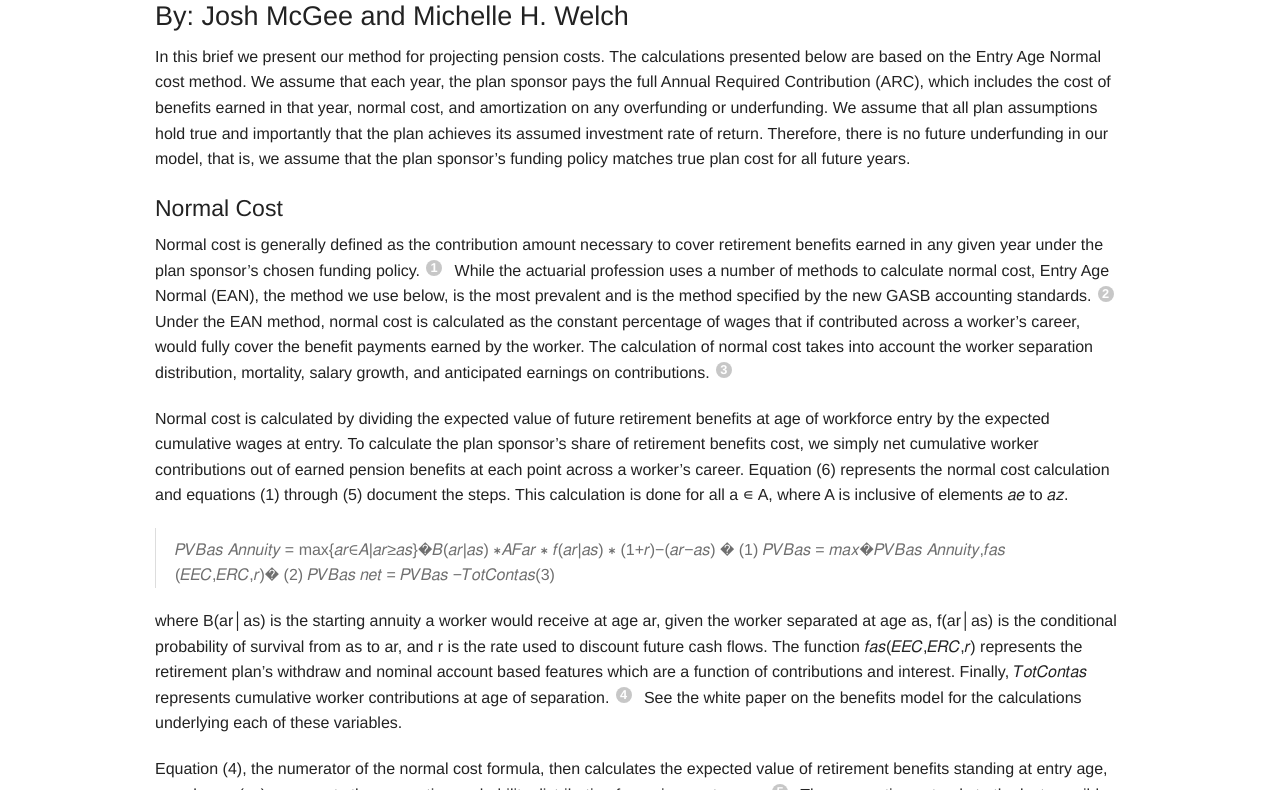
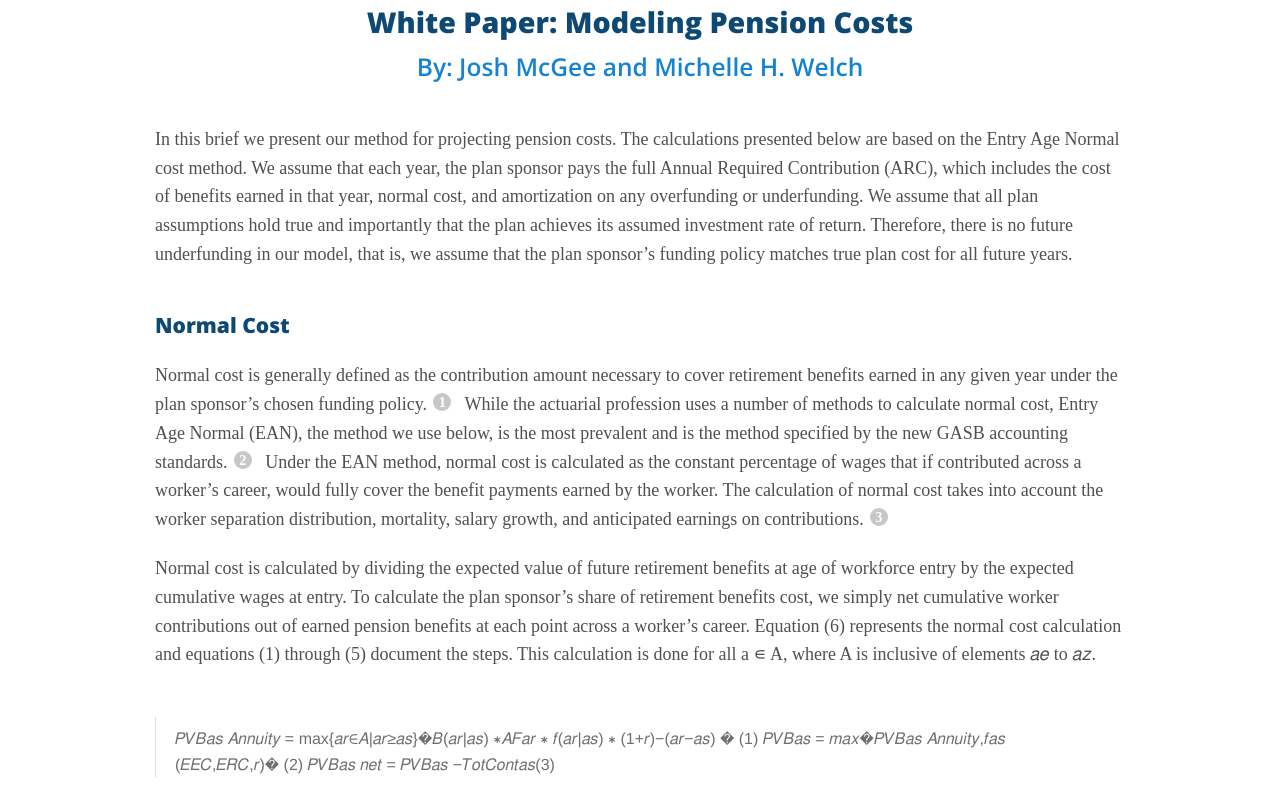
Before and after one commit to rickymetz/pensiondocs, a website: page index.html in a window 1280 px wide. Shown: the part 110-900 px from the top of the page. Drawn offline with nearby package versions, Linux system fonts and the light colour scheme; a web font is replaced by a local one.

Commit message:
Added _userstyles.scss for styling and _type.scss to control the type scale/fonts

```diff
--- /dev/null
+++ b/scss/_type.scss
@@ -0,0 +1,49 @@
+//font stack
+@import url(http://fonts.googleapis.com/css?family=Gentium+Book+Basic:400,400italic,700|Open+Sans:800,600);
+
+%serif{
+	font-family: 'Gentium Book Basic', serif;
+}
+%sans{
+	font-family: 'Open Sans', sans-serif;
+}
+
+//font sizing
+$type-scale: 1.168;
+$type-size: 1.125em;
+
+//font scale
+$h4-size: $type-size * $type-scale;
+$h3-size: $h4-size * $type-scale;
+$h2-size: $h3-size * $type-scale;
+$h1-size: $h2-size * $type-scale;
+$h5-size: $h4-size / $type-scale;
+$h6-size: $h5-size / $type-scale;
+
+h1, h2, h3, h4, h5, h6{
+	@extend %sans;
+}
+
+
+h1 {
+	font-size: $h1-size;
+}
+h2 {
+	font-size: $h2-size;
+}
+h3 {
+	font-size: $h3-size;
+}
+h4 {
+	font-size: $h4-size;
+}
+h5 {
+	font-size: $h5-size;
+}
+h6 {
+	font-size: $h6-size;
+}
+p{
+	font-size: $type-size;
+	@extend %serif;
+}
--- /dev/null
+++ b/scss/_userstyles.scss
@@ -0,0 +1,38 @@
+$main-color: #0D4973;
+$main-color-lite: adjust-color($main-color, $saturation: 0, $lightness: 20);
+$body-color: #505050;
+
+.wp-title{
+	text-align: center;
+	margin: 4em 0 2em;
+	& h2{
+		color: $main-color;
+		font-weight: bold;
+	}
+	& h3{
+		color: $main-color-lite;
+	}
+}
+
+.wp-content{
+	& h4{
+		color: $main-color;
+		font-weight: bold;
+		margin: 2em 0 1em;
+	}
+	& p{
+		color:$body-color;
+	}
+	& blockquote{
+		margin: 3em 0 3em;
+	}
+}
+
+.footnotes{
+	margin: 2em 0 4em;
+	max-width: 80%;
+	& p{
+		font-size: $h6-size;
+		color: $body-color;
+	}
+}
--- a/scss/app.scss
+++ b/scss/app.scss
@@ -1,5 +1,7 @@
 @import "settings";
 @import "foundation";
+@import "type";
+@import "userstyles";
 
 // Or selectively include components
 // @import
```
Also changed, not shown: stylesheets/app.css.
